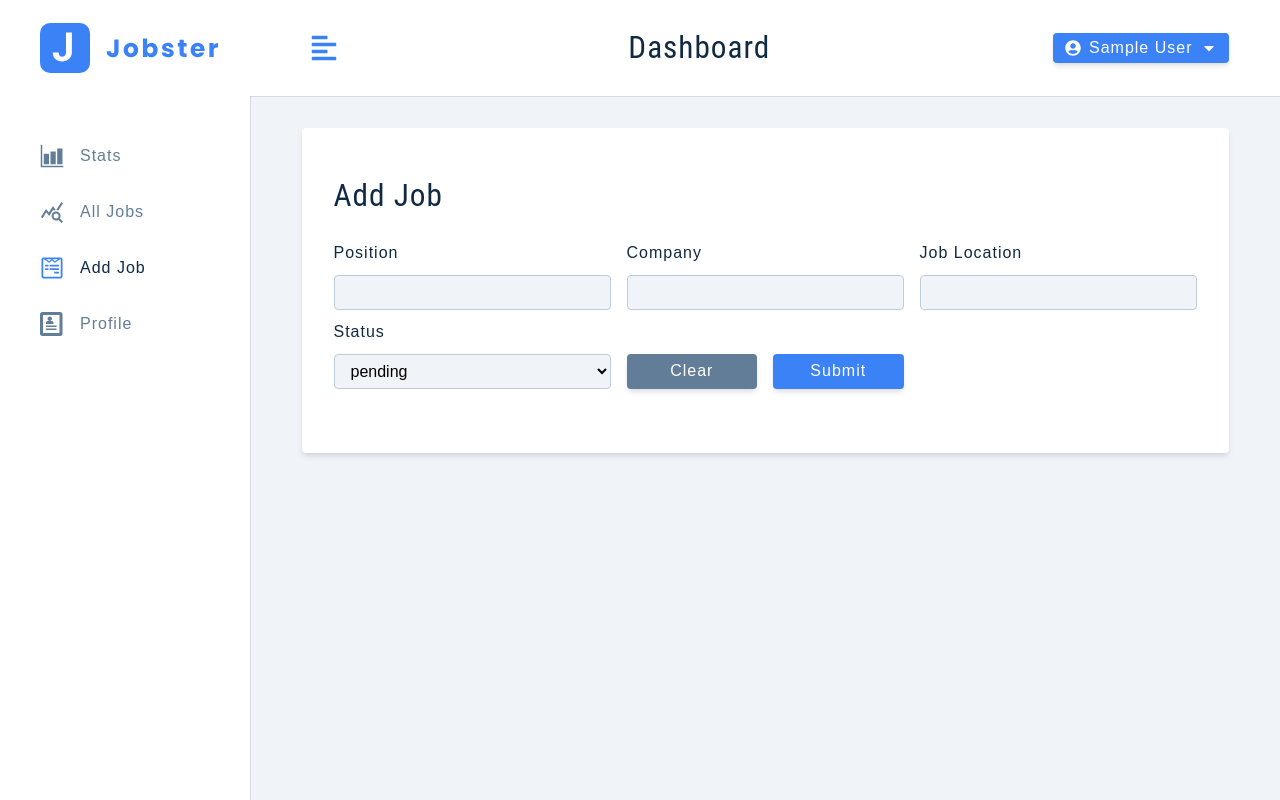
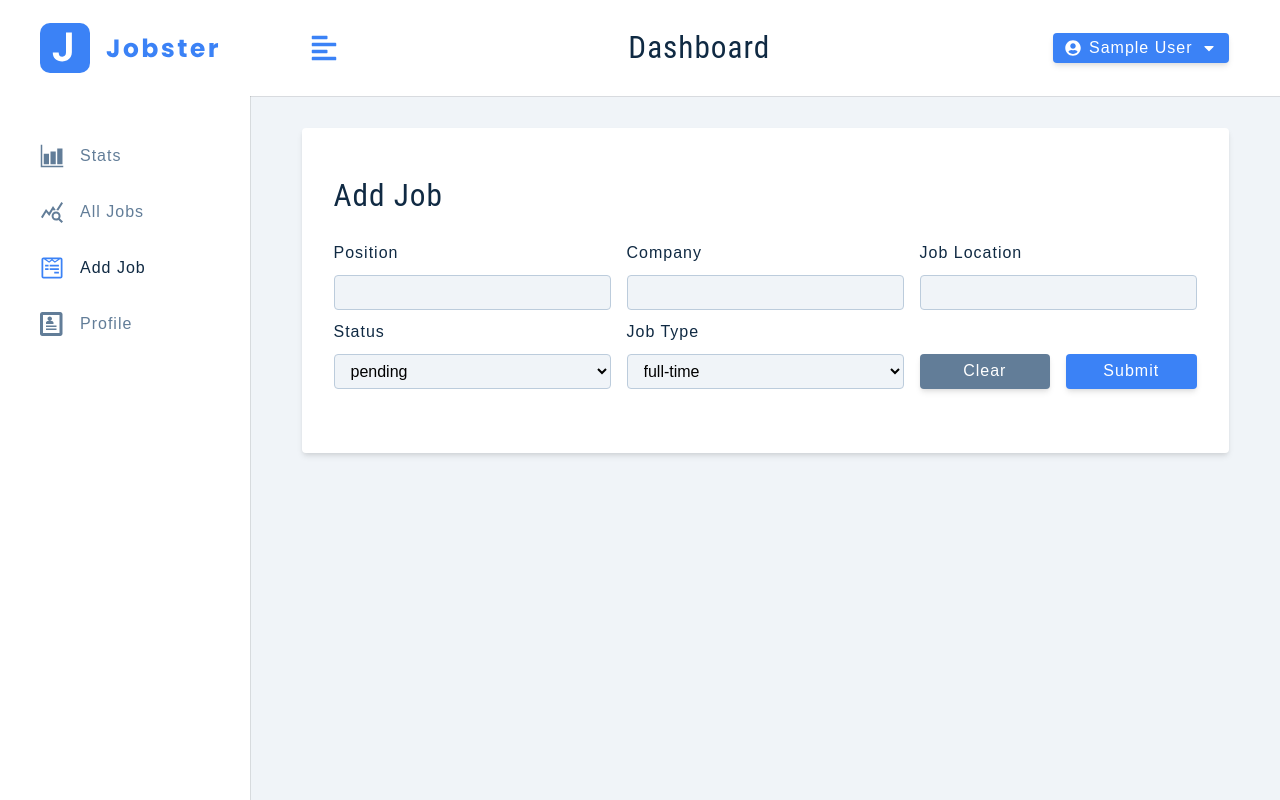
Before and after one commit to Jermaine-rbg/Jobster, a React (Create React App) app: page /add-job in a window 1280 px wide. Built offline with nearby package versions, Linux system fonts and the light colour scheme; sample sign-in values are in the browser's storage.

Commit message:
formrow done

```diff
--- a/src/components/FormRow.js
+++ b/src/components/FormRow.js
@@ -9,6 +9,7 @@ export const FormRow = ({type, name, value, handleChange, labelText}
           </label>
 
           <input
+            id={name}
             type={type}
             value={value}
             name={name}
--- /dev/null
+++ b/src/components/FormRowSelect.js
@@ -0,0 +1,25 @@
+
+
+const FormRowSelect = ({labelText, name, value, handleChange, list}) => {
+  return (
+    <div className="form-row">
+    <label htmlFor={name} className='form-label'>
+     {labelText || name}
+    </label>
+    <select name={name}
+      id={name}
+      value={value}
+      onChange={handleChange}
+      className='form-select'>
+     {list.map((itemValue, index)=> {
+      return ( <option key={index} value={itemValue}>
+        {itemValue}
+      </option>
+      );
+     })};
+    </select>
+  </div>
+  );
+};
+
+export default FormRowSelect;
--- a/src/components/index.js
+++ b/src/components/index.js
@@ -1,5 +1,6 @@
 import BigSidebar from './BigSidebar';
 import FormRow from './FormRow'
+import FormRowSelect from './FormRowSelect';
 import Logo from "./logo";
 import Navbar from './Navbar';
 import SmallSidebar from './SmallSidebar';
@@ -8,4 +9,4 @@ import SmallSidebar from './SmallSidebar';
 
 
 
-export{Logo, FormRow, Navbar, SmallSidebar, BigSidebar};
+export{Logo, FormRow, Navbar, SmallSidebar, BigSidebar, FormRowSelect};
--- a/src/features/user/job/jobSlice.js
+++ b/src/features/user/job/jobSlice.js
@@ -20,7 +20,17 @@ const initialState = {
 const jobSlice = createSlice({
     name:'jobs',
     initialState,
+    reducers:{
+      handleChange : (state, {payload : {name, value}}) =>{
+        state[name] = value;
+      },
+      clearValues : () => {
+        return initialState
+      }
+    },
 });
+
+export const {handleChange, clearValues} = jobSlice.actions;
 
 
 export default jobSlice.reducer;
--- a/src/pages/dashboard/AddJob.js
+++ b/src/pages/dashboard/AddJob.js
@@ -1,11 +1,12 @@
-import { FormRow } from '../../components';
+import { FormRow, FormRowSelect } from '../../components';
 import Wrapper from '../../assets/wrappers/DashboardFormPage';
 import { useSelector, useDispatch } from 'react-redux';
 import { toast } from 'react-toastify';
+import { handleChange, clearValues } from '../../features/user/job/jobSlice';
 
 const AddJob = () => {
   const {isLoading, position, company, jobLocation, jobType, jobTypeOptions, status, statusOptions, isEditing, editJobId} = useSelector((store)=> store.job);
-
+  const dispatch = useDispatch()
   const handleSubmit = (e) => {
     e.preventDefault()
     if(!position || !company || !jobLocation){
@@ -17,7 +18,7 @@ const AddJob = () => {
   const handleJobInput = (e) =>{
     const name = e.target.name;
     const value = e.target.value;
-    console.log(name, value);
+    dispatch(handleChange({name, value}))
   }
   return <Wrapper>
     <form className='form'>
@@ -26,23 +27,11 @@ const AddJob = () => {
       <FormRow type='text' name='position' value={position} handleChange={handleJobInput}/>
       <FormRow type='text' name='company' value={company} handleChange={handleJobInput}/>
       <FormRow type='text' name='jobLocation' labelText='Job Location' value={jobLocation} handleChange={handleJobInput}/>
-      <div className="form-row">
-        <label htmlFor="status" className='form-label'>
-         status
-        </label>
-        <select name="status" id="status"
-          value={status}
-          onChange={handleJobInput}
-          className='form-select'>
-         {statusOptions.map((itemValue, index)=> {
-          return <option key={index} value={itemValue}>
-            {itemValue}
-          </option>
-         })}
-        </select>
-      </div>
+     <FormRowSelect name="status" value={status} handleChange={handleJobInput} list={statusOptions} />
+     <FormRowSelect name="jobType" labelText='job type' value={jobType} handleChange={handleJobInput} list={jobTypeOptions} />
+
       <div className="btn-container">
-        <button type="button" className='btn btn-block clear-btn' onClick={()=>console.log('clear values')}>clear</button>
+        <button type="button" className='btn btn-block clear-btn' onClick={()=> dispatch(clearValues())}>clear</button>
         <button type="submit" className='btn btn-block submit-btn' onClick={handleSubmit} disabled={isLoading}>submit</button>
       </div>
      </div>
```
